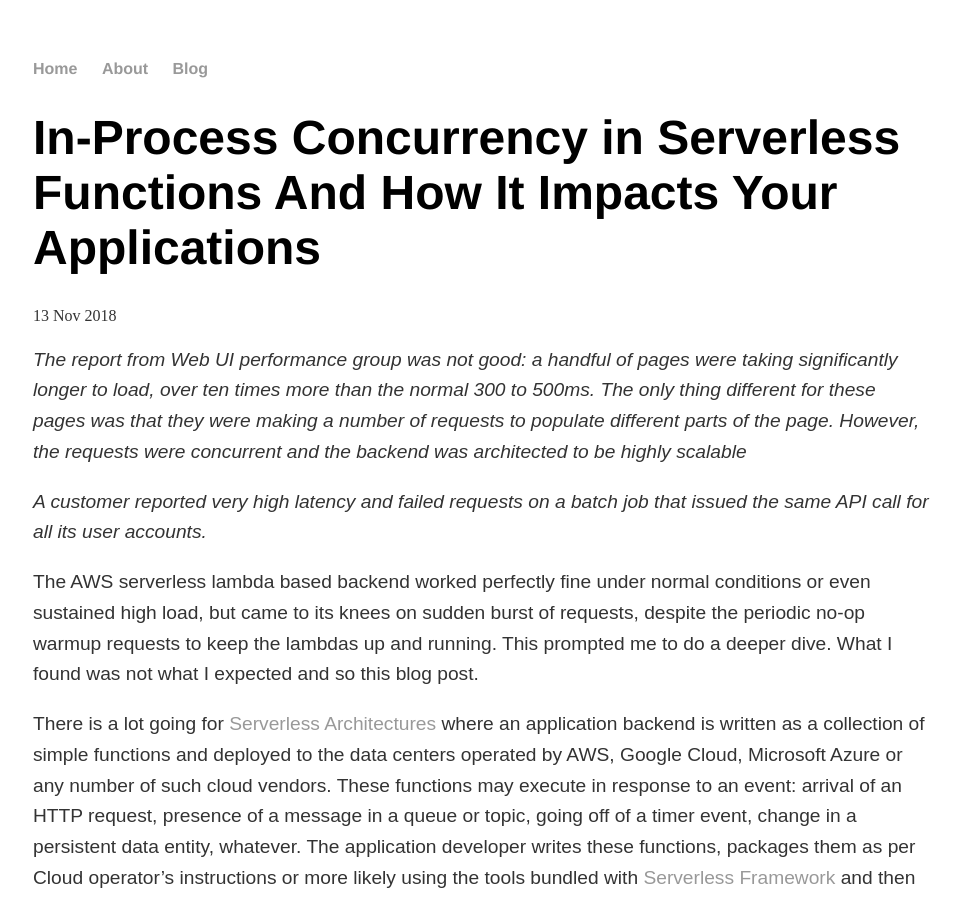
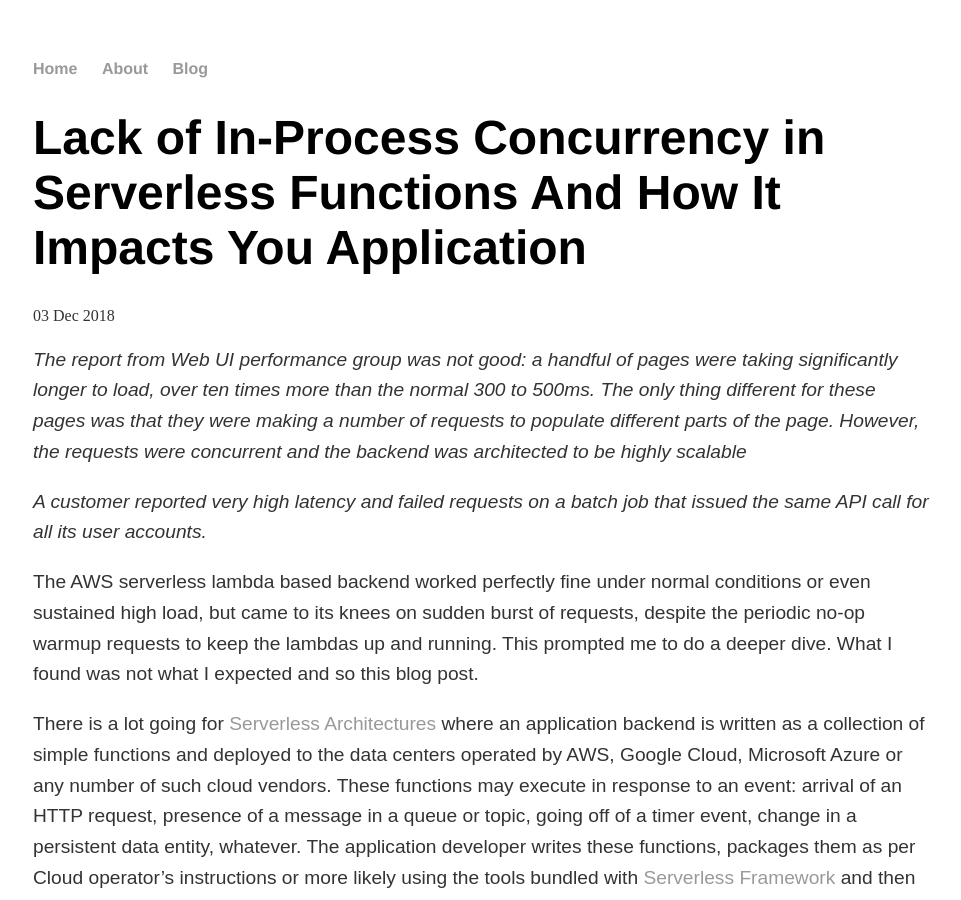
Before and after one commit to pankajku/pankajku.github.io, a Jekyll site: the page built from _posts/2018-12-03-lack-of-inproc-concurrency-in-serverless-lambdas.md, in a window 1280 px wide and 900 px high. Shown: the whole window, without its empty margins (159-1120 px from the left). Built offline with Jekyll 4.4.1, drawn with Linux system fonts in a browser that asks for light colours.

Commit message:
changed URL path

```diff
--- a/_posts/2018-11-12-poor-resource-utilization-by-aws-serverless-lambdas.md
+++ b/_posts/2018-12-03-lack-of-inproc-concurrency-in-serverless-lambdas.md
@@ -1,7 +1,7 @@
 ---
 layout: post
-title: "In-Process Concurrency in Serverless Functions And How It Impacts Your Applications"
-date: 2018-11-13
+title: "Lack of In-Process Concurrency in Serverless Functions And How It Impacts You Application"
+date: 2018-12-03
 ---
 
 *The report from Web UI performance group was not good: a handful of pages were taking significantly longer to load, over ten times more than the normal 300 to 500ms. The only thing different for these pages was that they were making a number of requests to populate different parts of the page. However, the requests were concurrent and the backend was architected to be highly scalable*
```
